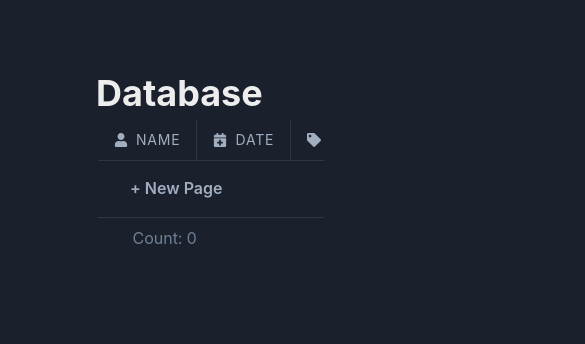
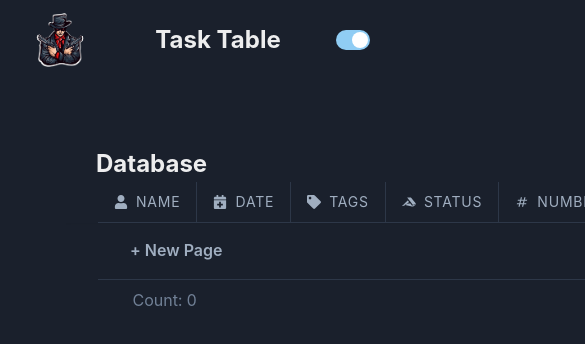
Before and after one commit to BitArchitect94312/game-hub, a React (Vite) app: page / in a window 390 px wide. Shown: the top 344 px of the page, 585 px wide, since content can reach past the window. Built offline with nearby package versions, Linux system fonts and the light colour scheme.

Commit message:
Added Navbar and modified styling for Responsiveness

```diff
--- a/src/App.tsx
+++ b/src/App.tsx
@@ -1,9 +1,16 @@
+import { Grid, GridItem } from "@chakra-ui/react";
 import TaskTable from "./Task/TaskTable";
+import Navbar from "./Task/Components/Navbar";
 
 function App() {
   return (
     <>
+    <Grid templateAreas={`"nav nav" "main main"`} templateColumns={'1fr 1fr'}>
+      <GridItem area={"nav"}><Navbar/></GridItem>
+      <GridItem area={"main"}>
       <TaskTable />
+      </GridItem>
+      </Grid>
     </>
   );
 }
--- /dev/null
+++ b/src/Task/Components/Navbar.tsx
@@ -0,0 +1,17 @@
+import { Heading, HStack, Image, Switch, useColorMode } from "@chakra-ui/react"
+import img from '../../assets/logo.png'
+
+function Navbar() {
+    const {colorMode, toggleColorMode} = useColorMode()
+  return (
+    <>
+    <HStack justifyContent={'space-between'} paddingX={5}>
+        <Image src={img} boxSize={{base: '80px', md: '100px', lg:"150px"}}/>
+        <Heading fontSize={{base: '2xl', md: '3xl', lg:"4xl"}}>Task Table</Heading>
+        <Switch isChecked={colorMode === 'dark'} onChange={toggleColorMode} ></Switch>
+    </HStack>
+    </>
+  )
+}
+
+export default Navbar;
--- a/src/Task/TaskTable.tsx
+++ b/src/Task/TaskTable.tsx
@@ -42,7 +42,9 @@ const columnTypeIcons: Record<ColumnType, JSX.Element> = {
   date: <FaCalendarAlt />,
 };
 const TaskTable = () => {
+  //Column types when user adds a new column
   const columnTypes: ColumnType[] = ["text", "number", "select", "date"];
+
   const cellHeight = "40px";
   const [isAddColumnPopoverOpen, setAddColumnPopoverOpen] = useState(false);
 
@@ -225,7 +227,7 @@ const TaskTable = () => {
   };
 
   return (
-    <Box p={4} rounded="md" display="flex" justifyContent="center" mt={'50px'}>
+    <Box p={4} rounded="md" width={'1fr'} display="flex" justifyContent="center" mt={'50px'}>
       <VStack
         width="100%"
         align="start"
@@ -233,7 +235,7 @@ const TaskTable = () => {
         marginLeft={"100px"}
         paddingRight={"100px"}
       >
-        <Box width="100%" overflowY="auto" minHeight={"800px"}>
+        <Box  overflowY="auto" minHeight={"800px"}>
           <Box ml={"30px"}>
             {isEditingHeading ? (
               <Input
@@ -244,7 +246,7 @@ const TaskTable = () => {
                 onKeyDown={(e) => {
                   if (e.key === "Enter") setIsEditingHeading(false);
                 }}
-                fontSize="4xl"
+                 fontSize={{base: 'xl', md: '3xl', lg:"4xl"}}
                 fontWeight="bold"
                 variant="unstyled"
                 padding="0"
@@ -253,7 +255,7 @@ const TaskTable = () => {
               />
             ) : (
               <Text
-                fontSize="4xl"
+              fontSize={{base: '2xl', md: '3xl', lg:"4xl"}}
                 fontWeight="bold"
                 onClick={() => setIsEditingHeading(true)}
                 cursor="pointer"
@@ -307,13 +309,14 @@ const TaskTable = () => {
                               <Flex
                                 justifyContent="flex-start"
                                 alignItems="center"
+                                display={{base: 'none', md: 'table-cell'}}
                               >
                                 {hoveredRowIndex === rowIndex && (
                                   <>
                                     <HStack
                                       position={"absolute"}
-                                      left={"2%"}
-                                      spacing={5}
+                                      left={"3%"}
+                                      spacing={3}
                                     >
                                       <Box
                                         onClick={addRow}
```
Also changed, not shown: src/assets/logo.png (added).
